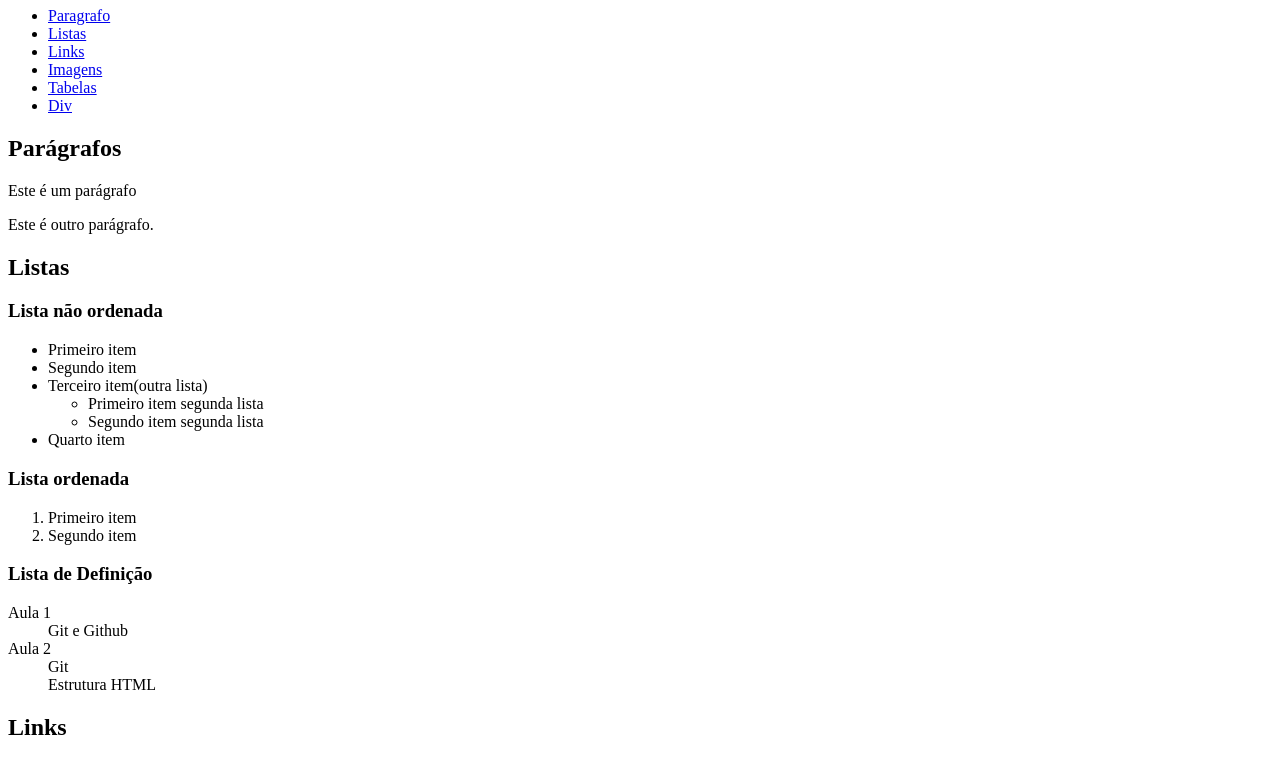
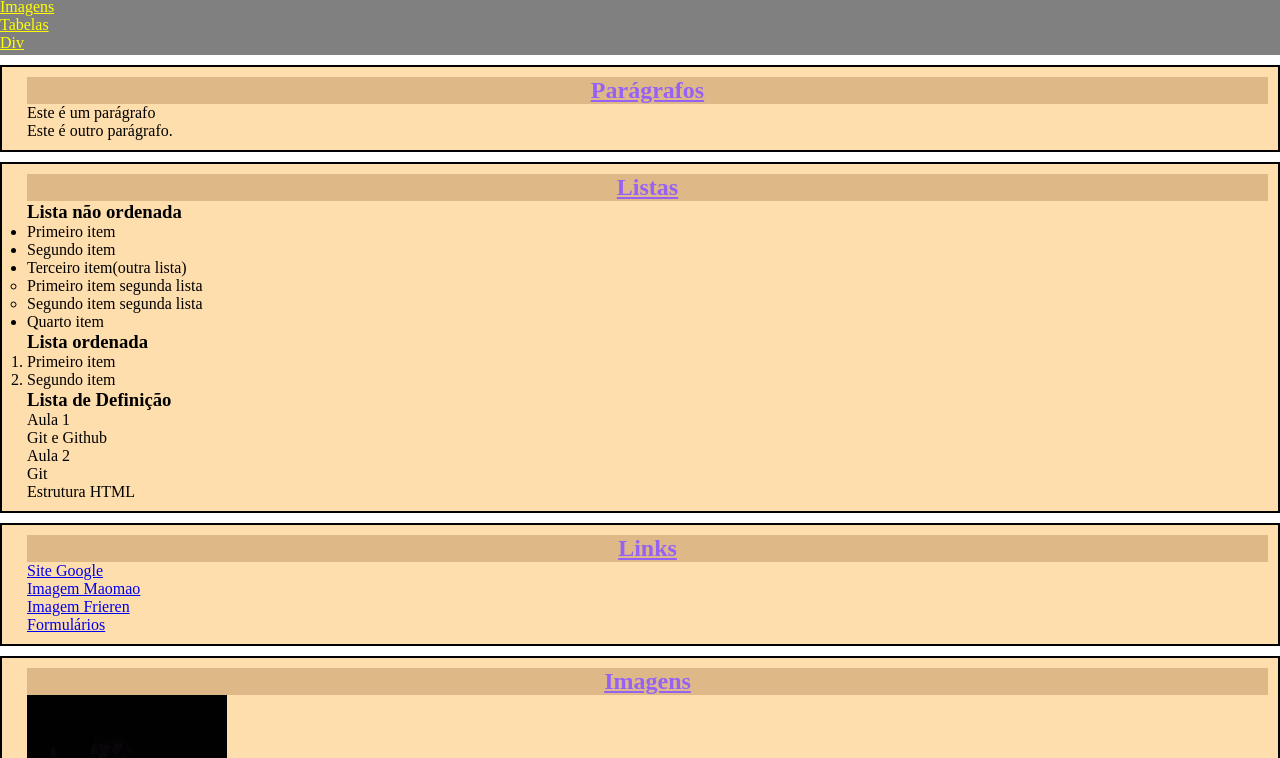
Before and after one commit to rdgvelloso/aula2-desenvolvimento-web1, a plain HTML site: page index.html in a window 1280 px wide. Shown: the part 120-878 px from the top of the page. Drawn offline with Linux system fonts and the light colour scheme.

Commit message:
adicionado css basico

```diff
--- a/index.html
+++ b/index.html
@@ -5,6 +5,19 @@
         <meta charset="UTF-8">
         <meta name="viewport" content="width=device-width, initial-scale=1.0">
         <title>Aula2_DesenvolvimentoWeb</title>
+
+        <link rel="stylesheet" href="style.css">
+
+        <style>
+            h2{
+                color: rgb(150, 98, 245) !important;
+                background-color: burlywood;
+                text-align: center;
+                text-decoration: underline;
+                justify-content: center;
+            }
+        </style>
+
     </head>
 
     <body>
@@ -13,7 +26,7 @@
             <h1>Aula 1</h1>
         </header>
 
-        <nav>
+        <nav id="menu" class="fundo-verde">
             <h2>Navegação</h2>
             <ul>
                 <li><a href="#paragrafo">Paragrafo</a></li>
@@ -26,8 +39,8 @@
         </nav>
 
         <main>
-            <section id="paragrafo">
-                <h2>Parágrafos</h2>
+            <section id="paragrafo" class="fundo-verde">
+                <h2 style = "color: blue; underline;">Parágrafos</h2>
                 <p>Este é um parágrafo</p>
                 <p>Este é outro parágrafo.</p>
             </section>
@@ -144,6 +157,13 @@
                     <p>Teste</p>
                     <p>Outro</p>
                 </div>
+
+                <div style="display: block; color: white; background-color: blue; height: 50px; width: 100px;">Block teste</div>
+                <div style="display: inline; color: white; background-color: red; height: 50px;">Inline teste</div>
+                <div style="display: inline-block; color: white; background-color: blue; height: 50px; width: 100px;">Inline-block teste</div>
+                <!--None está no código fonte do site, mas não aparece na página.
+                    Normalmente utilizado em conjunto com JS para interações, aparece após algum comando-->
+                <div style="display: none;color: white; background-color: red; height: 50px;">none teste</div>
             </section>
 
         </main>
--- /dev/null
+++ b/style.css
@@ -0,0 +1,34 @@
+*, ::before, ::after{
+    box-sizing: border-box;
+    margin: 0;
+    padding: 0;
+}
+
+section{
+    background-color: #FFDEAD;
+    padding: 10px;
+    padding-left: 25px;
+    margin-top: 10px;
+    margin-bottom: 10px;
+    border-width: 2px;
+    border-color: black;
+    border-style: solid;
+}
+/*
+section.fundo-verde{
+    background-color: green;
+}
+*/
+
+#menu{
+    background-color: gray;
+    padding-bottom: 3px;
+}
+
+#menu a{
+    color: yellow;
+}
+
+#menu a:hover{
+    color: red;
+}
```
